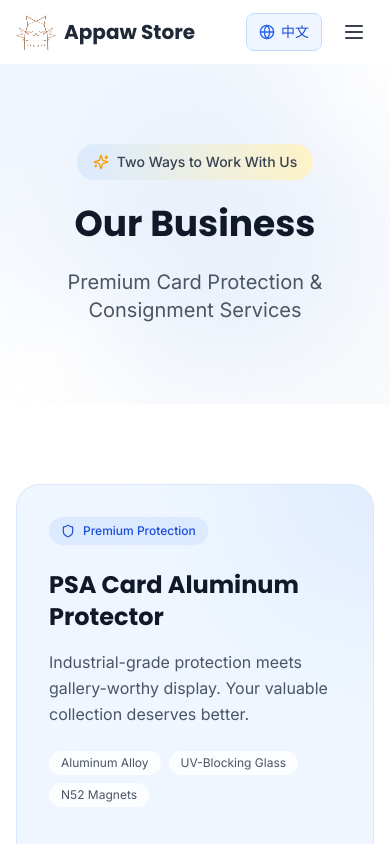
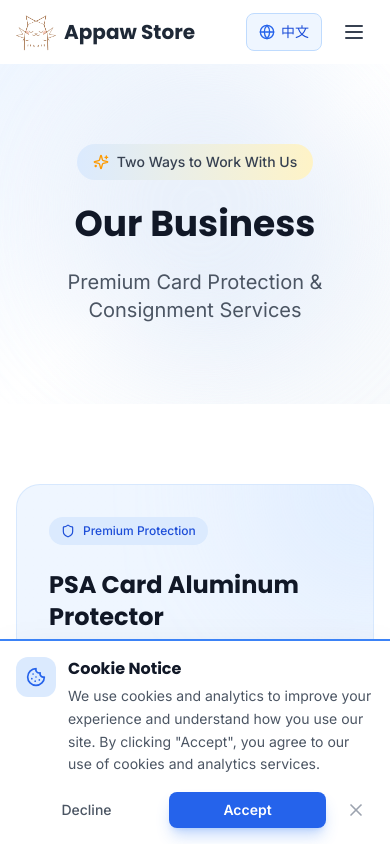
Before and after one commit to Qyinx/appaw.github.io, a Next.js app: page /business in a window 390 px wide. Shown: the top 844 px of the page. Built offline with nearby package versions, Linux system fonts and the light colour scheme; grey boxes are pictures that could not be loaded.

Commit message:
Updated.

```diff
--- a/src/app/layout.tsx
+++ b/src/app/layout.tsx
@@ -1,6 +1,7 @@
 import type { Metadata } from 'next';
 import { LanguageProvider } from '@/context/LanguageContext';
 import { Header, Footer } from '@/components/layout';
+import { CookieConsent } from '@/components/CookieConsent';
 import '@/styles/globals.css';
 
 export const metadata: Metadata = {
@@ -276,6 +277,25 @@
     <html lang="en" suppressHydrationWarning>
       {/* Note: Consider making lang dynamic based on user's language selection in future */}
       <head>
+        {/* Google Analytics with Cookie Consent */}
+        <script async src="https://www.googletagmanager.com/gtag/js?id=G-MTFS1VS5S4"></script>
+        <script
+          dangerouslySetInnerHTML={{
+            __html: `
+              window.dataLayer = window.dataLayer || [];
+              function gtag(){dataLayer.push(arguments);}
+              gtag('js', new Date());
+
+              // Default consent to denied (GDPR compliance)
+              gtag('consent', 'default', {
+                'analytics_storage': 'denied'
+              });
+
+              gtag('config', 'G-MTFS1VS5S4');
+            `,
+          }}
+        />
+
         {/* Structured Data for Search Engines & AI */}
         <script
           type="application/ld+json"
@@ -296,6 +316,7 @@
             {children}
           </main>
           <Footer />
+          <CookieConsent />
         </LanguageProvider>
       </body>
     </html>
--- a/src/app/page.tsx
+++ b/src/app/page.tsx
@@ -252,7 +252,7 @@
             </div>
 
             {/* Feature 2 - UV Defense */}
-            <div className="group p-8 bg-white border border-neutral-200 rounded-2xl hover:border-accent-300 hover:shadow-2xl hover:shadow-accent-100/50 transition-all duration-500 hover:-translate-y-2 relative overflow-hidden md:-translate-y-4">
+            <div className="group p-8 bg-white border border-neutral-200 rounded-2xl hover:border-accent-300 hover:shadow-2xl hover:shadow-accent-100/50 transition-all duration-500 hover:-translate-y-2 relative overflow-hidden">
               <div className="absolute inset-0 bg-gradient-to-br from-accent-50/50 to-transparent opacity-0 group-hover:opacity-100 transition-opacity duration-500" />
               <div className="relative">
                 <div className="w-14 h-14 mb-6 bg-gradient-to-br from-accent-500 to-accent-600 rounded-xl flex items-center justify-center shadow-lg shadow-accent-500/30 group-hover:scale-110 group-hover:rotate-3 transition-all duration-500">
--- /dev/null
+++ b/src/components/CookieConsent.tsx
@@ -0,0 +1,101 @@
+'use client';
+
+import React, { useState, useEffect } from 'react';
+import { X, Cookie } from 'lucide-react';
+import { useLanguage } from '@/context/LanguageContext';
+
+const COOKIE_CONSENT_KEY = 'appaw-cookie-consent';
+
+export function CookieConsent() {
+  const { t } = useLanguage();
+  const [showBanner, setShowBanner] = useState(false);
+
+  useEffect(() => {
+    // Check if user has already accepted/declined
+    const consent = localStorage.getItem(COOKIE_CONSENT_KEY);
+    if (!consent) {
+      // Show banner after a short delay for better UX
+      const timer = setTimeout(() => {
+        setShowBanner(true);
+      }, 1000);
+      return () => clearTimeout(timer);
+    }
+  }, []);
+
+  const handleAccept = () => {
+    localStorage.setItem(COOKIE_CONSENT_KEY, 'accepted');
+    setShowBanner(false);
+
+    // Enable Google Analytics if user accepts
+    if (typeof window !== 'undefined' && (window as any).gtag) {
+      (window as any).gtag('consent', 'update', {
+        analytics_storage: 'granted',
+      });
+    }
+  };
+
+  const handleDecline = () => {
+    localStorage.setItem(COOKIE_CONSENT_KEY, 'declined');
+    setShowBanner(false);
+
+    // Disable Google Analytics if user declines
+    if (typeof window !== 'undefined' && (window as any).gtag) {
+      (window as any).gtag('consent', 'update', {
+        analytics_storage: 'denied',
+      });
+    }
+  };
+
+  if (!showBanner) return null;
+
+  return (
+    <div className="fixed bottom-0 left-0 right-0 z-50 animate-slide-up">
+      <div className="bg-white border-t-2 border-primary-500 shadow-2xl">
+        <div className="container-custom py-4 sm:py-6">
+          <div className="flex flex-col sm:flex-row items-start sm:items-center justify-between gap-4">
+            {/* Content */}
+            <div className="flex items-start gap-3 flex-1">
+              <div className="w-10 h-10 bg-primary-100 rounded-xl flex items-center justify-center flex-shrink-0">
+                <Cookie className="w-5 h-5 text-primary-600" />
+              </div>
+              <div className="flex-1">
+                <h3 className="font-bold text-neutral-900 mb-1">
+                  {t.cookieConsent?.title || 'Cookie Notice'}
+                </h3>
+                <p className="text-sm text-neutral-600 leading-relaxed">
+                  {t.cookieConsent?.message ||
+                    'We use cookies and analytics to improve your experience and understand how you use our site. By clicking "Accept", you agree to our use of cookies and analytics services.'}
+                </p>
+              </div>
+            </div>
+
+            {/* Actions */}
+            <div className="flex items-center gap-3 w-full sm:w-auto">
+              <button
+                onClick={handleDecline}
+                className="flex-1 sm:flex-none px-4 py-2 text-sm font-medium text-neutral-600 hover:text-neutral-800 transition-colors"
+                aria-label="Decline cookies"
+              >
+                {t.cookieConsent?.decline || 'Decline'}
+              </button>
+              <button
+                onClick={handleAccept}
+                className="flex-1 sm:flex-none px-6 py-2 bg-primary-600 hover:bg-primary-700 text-white text-sm font-semibold rounded-lg transition-all duration-300 shadow-lg shadow-primary-500/30 hover:shadow-xl hover:scale-105"
+                aria-label="Accept cookies"
+              >
+                {t.cookieConsent?.accept || 'Accept'}
+              </button>
+              <button
+                onClick={handleDecline}
+                className="p-2 text-neutral-400 hover:text-neutral-600 transition-colors sm:hidden"
+                aria-label="Close"
+              >
+                <X className="w-5 h-5" />
+              </button>
+            </div>
+          </div>
+        </div>
+      </div>
+    </div>
+  );
+}
--- a/src/i18n/en.ts
+++ b/src/i18n/en.ts
@@ -232,6 +232,14 @@
     rights: 'All rights reserved.',
   },
 
+  // Cookie Consent
+  cookieConsent: {
+    title: 'Cookie Notice',
+    message: 'We use cookies and analytics to improve your experience and understand how you use our site. By clicking "Accept", you agree to our use of cookies and analytics services.',
+    accept: 'Accept',
+    decline: 'Decline',
+  },
+
   // Common
   common: {
     loading: 'Loading...',
--- a/src/i18n/zh.ts
+++ b/src/i18n/zh.ts
@@ -234,6 +234,14 @@
     rights: '版權所有。',
   },
 
+  // Cookie Consent
+  cookieConsent: {
+    title: 'Cookie 通知',
+    message: '我們使用 Cookie 和分析工具來改善您的體驗並了解您如何使用我們的網站。點擊「接受」即表示您同意我們使用 Cookie 和分析服務。',
+    accept: '接受',
+    decline: '拒絕',
+  },
+
   // Common
   common: {
     loading: '載入中...',
--- a/src/styles/globals.css
+++ b/src/styles/globals.css
@@ -109,8 +109,8 @@
   }
 
   @keyframes text-shine {
-    0% { background-position: -100% 0; }
-    100% { background-position: 200% 0; }
+    0% { background-position: 0% center; }
+    100% { background-position: 200% center; }
   }
 
   @keyframes float-3d {
```
